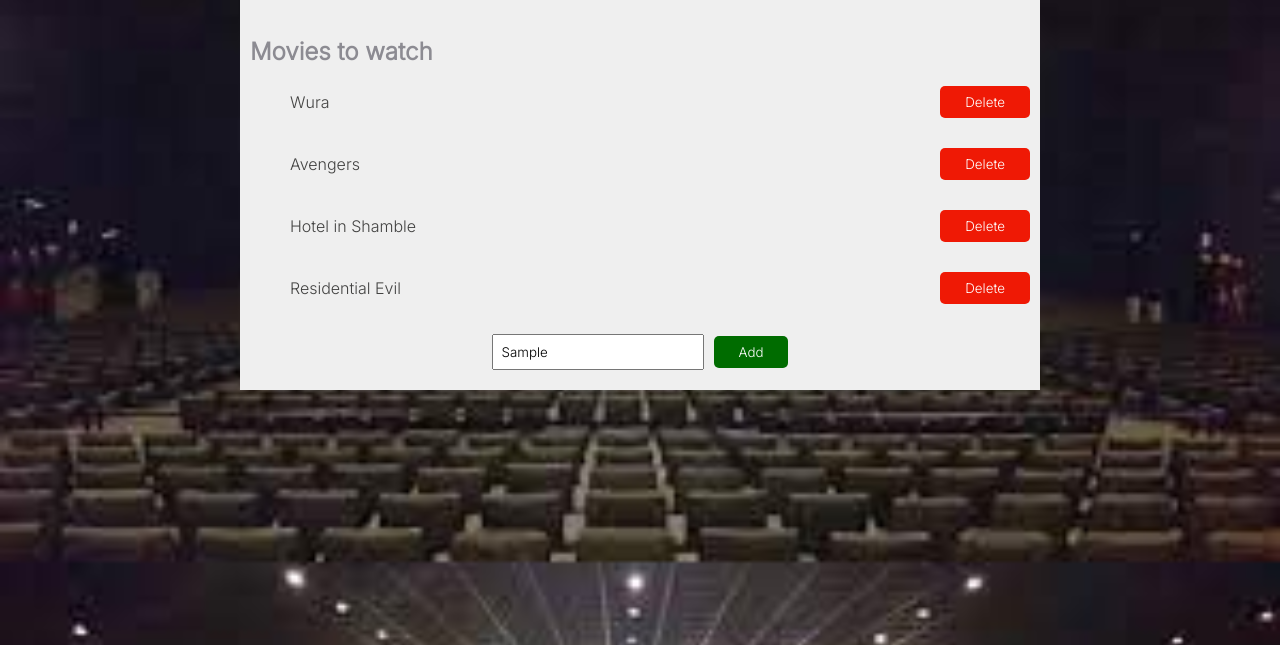
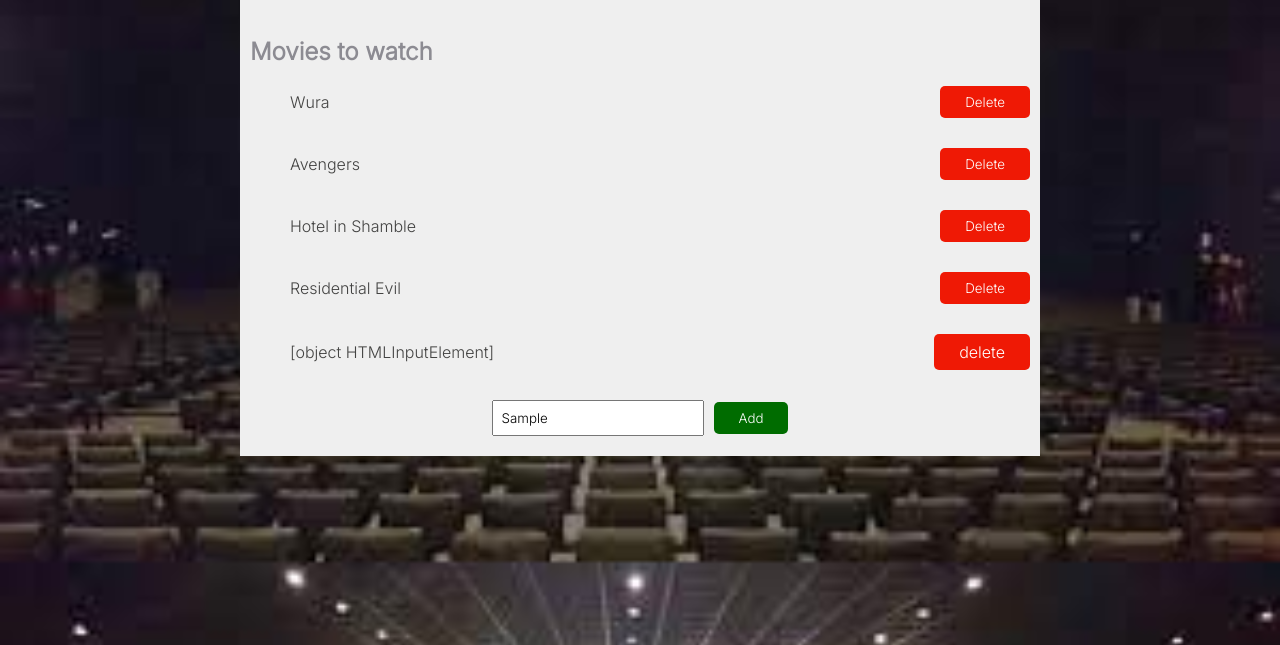
Before and after one commit to Tade77/MovieListApp, a plain HTML site: page index.html in a window 1280 px wide. Both pictures are taken after typing "Sample" into the empty fields and a click on the button "Add". Shown: the part 155-800 px from the top of the page. Drawn offline with Linux system fonts and the light colour scheme.

Commit message:
feat: delete movies functionality

```diff
--- a/index.html
+++ b/index.html
@@ -22,23 +22,23 @@
         <ul>
           <li>
             <span class="movie-name">Wura</span>
-            <button id="delete">Delete</button>
+            <button class="delete">Delete</button>
           </li>
           <li>
             <span class="movie-name">Avengers</span>
-            <button id="delete">Delete</button>
+            <button class="delete">Delete</button>
           </li><li>
             <span class="movie-name">Hotel in Shamble</span>
-            <button id="delete">Delete</button>
+            <button class="delete">Delete</button>
           </li><li>
             <span class="movie-name">Residential Evil</span>
-            <button id="delete">Delete</button>
+            <button class="delete">Delete</button>
           </li>
         </ul>
-        <div class="add-wrapper">
+        <form id="add-movies">
           <input type="text" placeholder="enter your movie title" class="name">
           <button id="add-btn">Add</button>
-        </div>
+        </form>
       </div>
         </div>
     </div>
--- a/index.js
+++ b/index.js
@@ -1,9 +1,41 @@
-const list = document.querySelector("#movie-list li");
-const add = document.getElementById("add-btn");
-const removeMovie = document.getElementById("delete");
-console.log(list);
+// const add = document.getElementById("add-btn");
+//  const removeMovies = document.getElementById("delete");
+// console.log(lists);
+// document.addEventListener('DOMContentLoaded') = () =>{
+const lists = document.querySelector("#movie-list ul");
+const addForm = document.getElementById("add-movies");
+const value = document.querySelector(".name");
+console.log(value);
+const addMovieBtn = document.getElementById("add-btn");
+//delete movie
+lists.addEventListener("click", (e) => {
+  if (e.target.className == "delete") {
+    const li = e.target.parentElement;
+    li.parentNode.removeChild(li);
+  }
+});
+//add movies
+// const addForm = forms["add-movies"];
+addMovieBtn.addEventListener("click", (e) => {
+  e.preventDefault();
 
-//delete movie
-removeMovie.addEventListener("click", (e) => {
-  list.remove();
+  //create Elements
+  const li = document.createElement("li");
+  const movieName = document.createElement("span");
+  const deleteBtn = document.createElement("span");
+
+  // add text content
+  movieName.textContent = value;
+  deleteBtn.textContent = "delete";
+
+  // add classes
+  movieName.classList.add("movie-name");
+  deleteBtn.classList.add("delete");
+
+  // append to list
+  li.appendChild(movieName);
+  li.appendChild(deleteBtn);
+  lists.appendChild(li);
 });
+
+// };
--- a/style.css
+++ b/style.css
@@ -57,7 +57,7 @@ ul>li {
 
 }
 
-#delete {
+.delete {
     cursor: pointer;
     background-color: #ef1905;
     padding: 8px 25px;
@@ -66,7 +66,7 @@ ul>li {
     border: none;
 }
 
-.add-wrapper {
+#add-movies {
     display: flex;
     justify-content: center;
     align-items: center;
```
